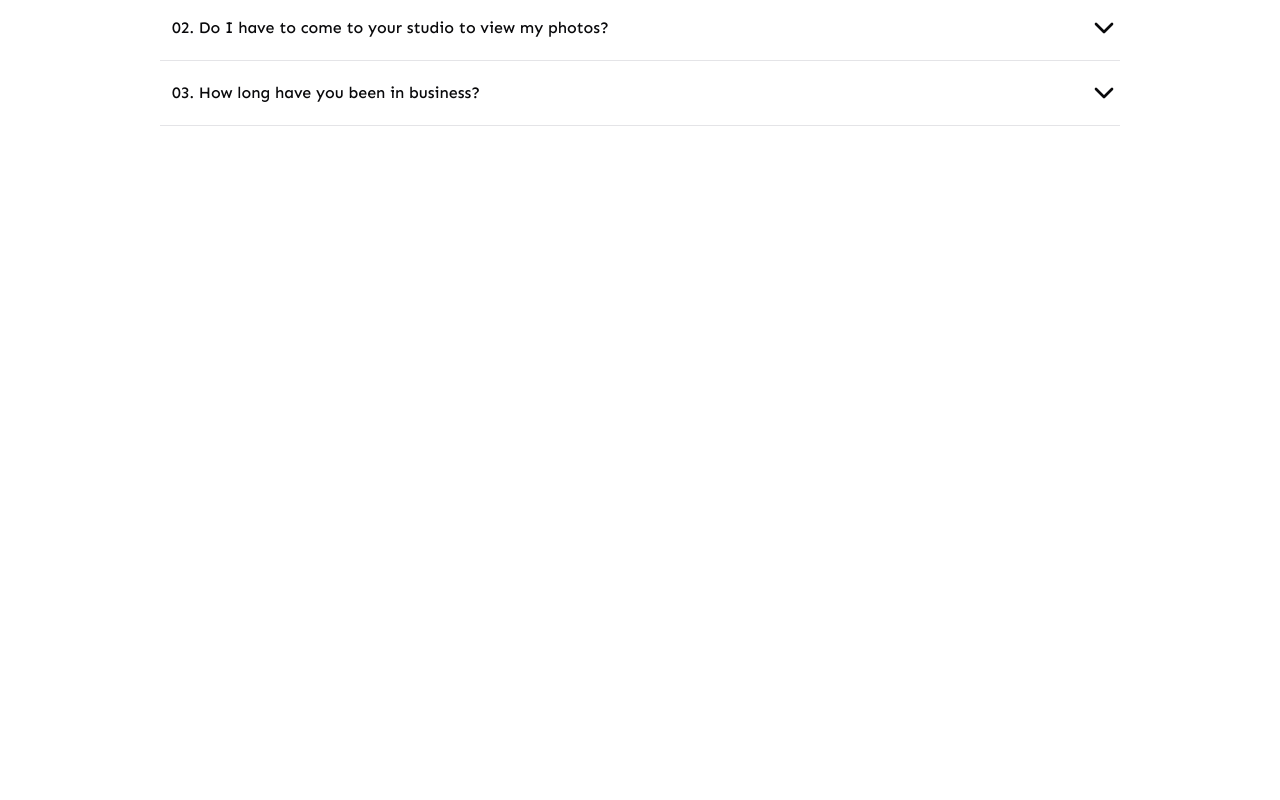
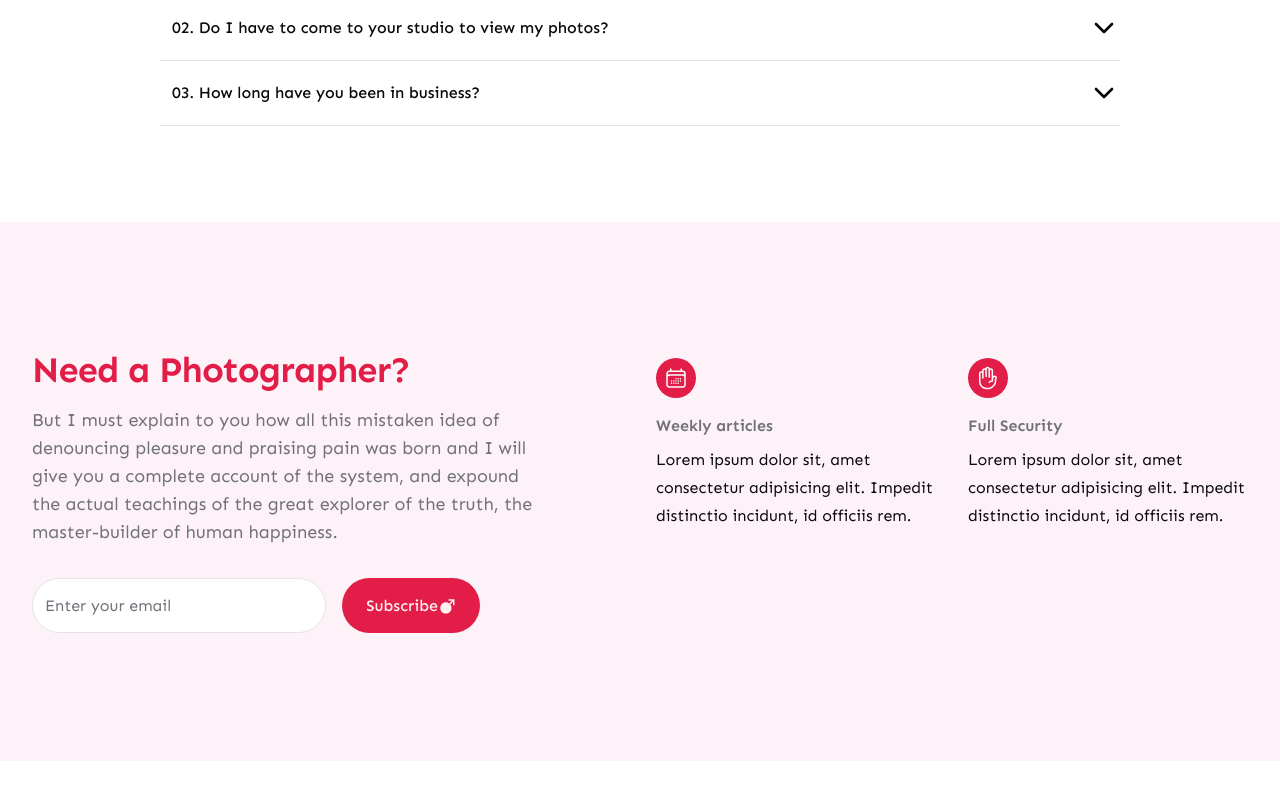
Before and after one commit to emmavasylyk/photography, a Next.js app: page / in a window 1280 px wide. Shown: the part 5483-6283 px from the top of the page. Built offline with nearby package versions, Linux system fonts and the light colour scheme.

Commit message:
feat: add newsletter section

```diff
--- a/app/page.jsx
+++ b/app/page.jsx
@@ -2,6 +2,7 @@
 import Features from "@/components/Features";
 import Gallery from "@/components/Gallery";
 import Hero from "@/components/Hero";
+import Newsletter from "@/components/Newsletter";
 import Reviews from "@/components/Reviews";
 import Services from "@/components/Services";
 
@@ -14,6 +15,7 @@
       <Gallery />
       <Reviews />
       <Faq />
+      <Newsletter />
     </main>
   );
 }
--- /dev/null
+++ b/components/Newsletter.jsx
@@ -0,0 +1,75 @@
+import React from "react";
+import { Input } from "./ui/input";
+import { Button } from "./ui/button";
+import { RiMenFill } from "react-icons/ri";
+import { CalendarDaysIcon, HandRaisedIcon } from "@heroicons/react/24/outline";
+import Link from "next/link";
+
+const Newsletter = () => {
+  return (
+    <section className="">
+      <div className="relative bg-tertiary overflow-hidden py-16 sm:py-24 lg:py-32">
+        <div className="mx-auto max-w-7xl px-6 lg:px-8">
+          <div className="mx-auto grid max-w-2xl grid-cols-1 gap-x-8 gap-y-16 lg:max-w-none lg:grid-cols-2">
+            <div className="max-w-xl lg:max-w-lg">
+              <h2 className="text-3xl font-bold tracking-tight section-title sm:text-4xl">
+                Need a Photographer?
+              </h2>
+              <p className="mt-4 text-lg leading-8 subtitle">
+                But I must explain to you how all this mistaken idea of
+                denouncing pleasure and praising pain was born and I will give
+                you a complete account of the system, and expound the actual
+                teachings of the great explorer of the truth, the master-builder
+                of human happiness.
+              </p>
+              <div className="mt-6 flex max-w-md gap-x-4">
+                <Input
+                  id="email-address"
+                  name="email"
+                  type="email"
+                  autoComplete="email"
+                  required
+                  placeholder="Enter your email"
+                />
+                <Link href="/contact">
+                  <Button>
+                    Subscribe <RiMenFill size={18} />
+                  </Button>
+                </Link>
+              </div>
+            </div>
+            <dl className="grid grid-cols-1 gap-x-8 gap-y-10 sm:grid-cols-2 lg:pt-2">
+              <div className="flex flex-col items-start">
+                <div className="bg-primary p-2 right-1 ring-white/10 rounded-full">
+                  <CalendarDaysIcon className="h-6 w-6 text-white" />
+                </div>
+                <dt className="mt-4 font-semibold text-muted-foreground">
+                  Weekly articles
+                </dt>
+                <dd className="mt-2 leading-7">
+                  Lorem ipsum dolor sit, amet consectetur adipisicing elit.
+                  Impedit distinctio incidunt, id officiis rem.
+                </dd>
+              </div>
+
+              <div className="flex flex-col items-start">
+                <div className="bg-primary p-2 right-1 ring-white/10 rounded-full">
+                  <HandRaisedIcon className="h-6 w-6 text-white" />
+                </div>
+                <dt className="mt-4 font-semibold text-muted-foreground">
+                  Full Security
+                </dt>
+                <dd className="mt-2 leading-7">
+                  Lorem ipsum dolor sit, amet consectetur adipisicing elit.
+                  Impedit distinctio incidunt, id officiis rem.
+                </dd>
+              </div>
+            </dl>
+          </div>
+        </div>
+      </div>
+    </section>
+  );
+};
+
+export default Newsletter;
--- a/components/Reviews.jsx
+++ b/components/Reviews.jsx
@@ -85,7 +85,7 @@
         >
           {reviewsData.map((person, index) => (
             <SwiperSlide key={index}>
-              <Card className="p-8 min-h-[300px]">
+              <Card className="p-8 min-h-[300px] cursor-pointer hover:bg-tertiary dark:hover:bg-white/10 transition-all duration-700">
                 <CardHeader className="p-0 mb-3">
                   <div className="flex flex-col items-start gap-x-4">
                     {/* Avatar */}
--- a/tailwind.config.js
+++ b/tailwind.config.js
@@ -34,6 +34,7 @@
           DEFAULT: "hsl(var(--secondary))",
           foreground: "hsl(var(--secondary-foreground))",
         },
+        tertiary: { DEFAULT: "hsl(var(--tertiary))" },
         destructive: {
           DEFAULT: "hsl(var(--destructive))",
           foreground: "hsl(var(--destructive-foreground))",
```
